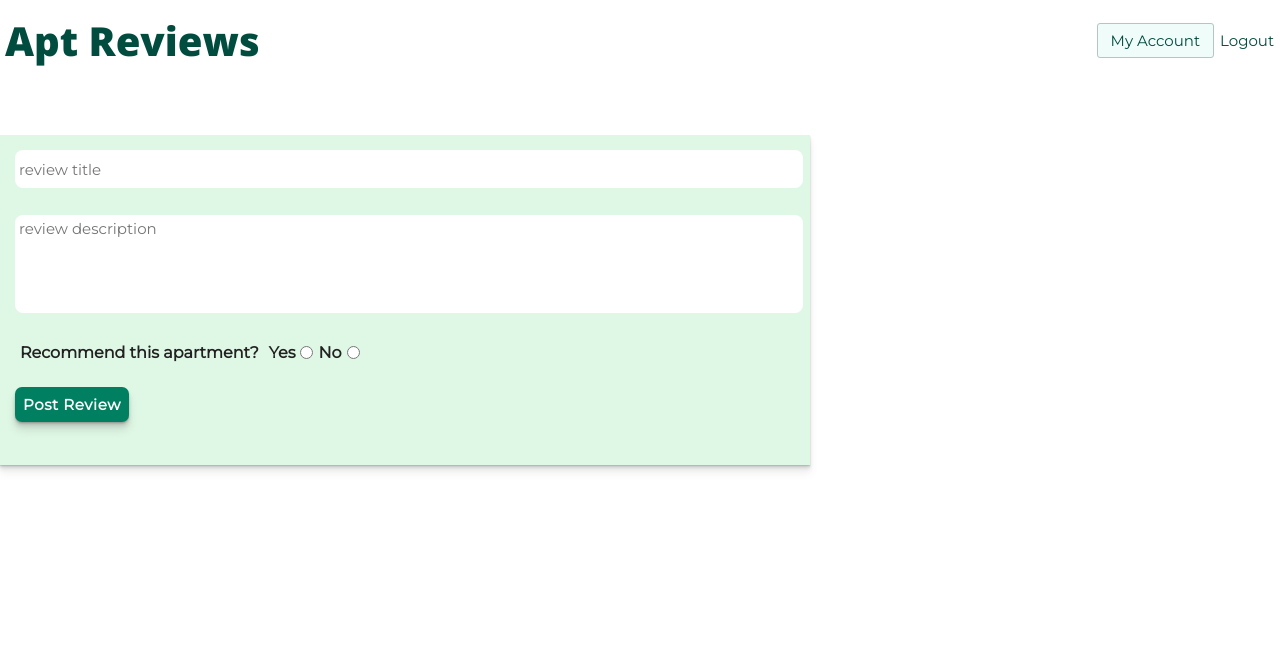
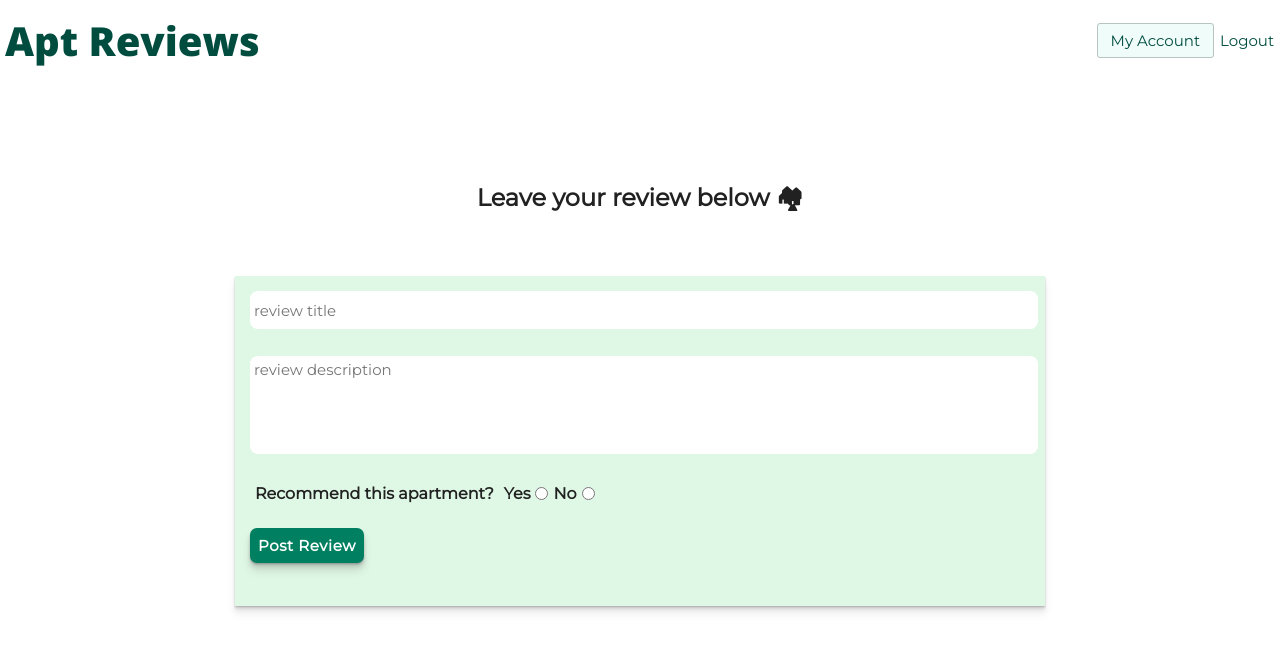
Before and after one commit to JTConnolly82/apt-reviews, a React (Create React App) app in the folder client/: page /review/1 in a window 1280 px wide. Shown: the top 650 px of the page. Built offline with nearby package versions, Linux system fonts and the light colour scheme; no server answers; sample sign-in values are in the browser's storage.

Commit message:
review page, review styles

```diff
--- a/client/src/components/ReviewPage.js
+++ b/client/src/components/ReviewPage.js
@@ -71,8 +71,13 @@ class ReviewPage extends React.Component {
   }
 
   render() {
+
+    let aptNum = this.state.apt.apt_number;
+    let stAddress = this.state.apt.street_address;
+
     return (
-
+        <div style={{display: 'flex', flexDirection: 'column', alignItems: 'center', marginTop: '100px'}}>
+          <h2>{`Leave your review ${stAddress ? "for " + stAddress : ''} ${aptNum ? aptNum : ''} below 🏘`}</h2>
           <form className='apt-details-form' onSubmit={this.handleSubmit}>
             <div className='form-inner-div'>
             <input onChange={this.handleFormChange} id='title-input' name='aptFormTitle' value={this.state.aptFormTitle} placeholder='review title'/>
@@ -88,8 +93,7 @@ class ReviewPage extends React.Component {
             <button id='apt-details-btn'>Post Review</button>
             </div>
           </form>
-
-
+        </div>
     )
   }
 }
```
Lines whose indentation alone changed are shown as unchanged.
